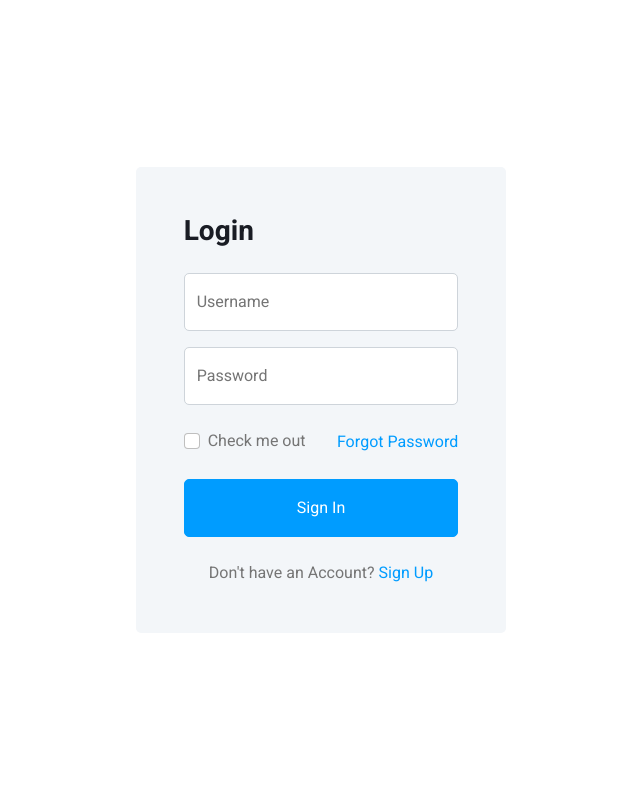
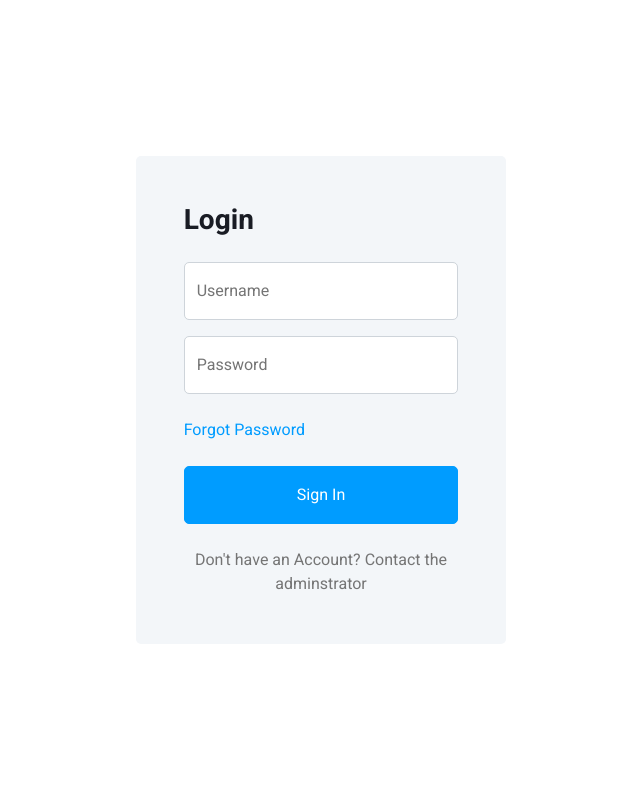
Before and after one commit to sahib015/DutchPoliceInternetForensics, a Django app: page /government/login in a window 1280 px wide. Shown: the whole page, without its empty margins (319-959 px from the left). Run offline with Django 4.2, Linux system fonts and the light colour scheme; some libraries are stand-ins or nearby versions.

Commit message:
removed register from login
removed register from login

```diff
--- a/DutchPoliceSystem/templates/policeUsers/login.html
+++ b/DutchPoliceSystem/templates/policeUsers/login.html
@@ -71,14 +71,14 @@
                             <label for="floatingPassword">Password</label>
                           </div>
                           <div class="d-flex align-items-center justify-content-between mb-4">
-                            <div class="form-check">
+                            <!--<div class="form-check">
                                 <input type="checkbox" class="form-check-input" id="exampleCheck1">
                                 <label class="form-check-label" for="exampleCheck1">Check me out</label>
-                            </div>
+                            </div>-->
                             <a href="">Forgot Password</a>
                           </div>
                           <button type="submit" class="btn btn-primary py-3 w-100 mb-4">Sign In</button>
-                          <p class="text-center mb-0">Don't have an Account? <a href="">Sign Up</a></p>
+                          <p class="text-center mb-0">Don't have an Account? Contact the adminstrator</p>
                         </form>
                     </div>
                 </div>
```
